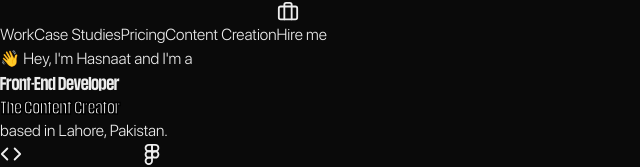
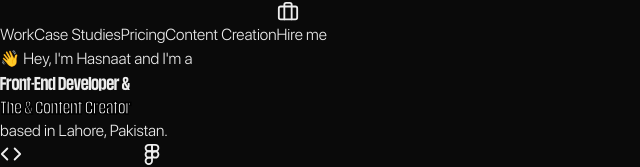
Before and after one commit to hasnaat-iftikhar/personal-website, a Next.js app: page / in a window 1280 px wide. Shown: the part 306-473 px from the top of the page, without its empty margins (0-640 px from the left). Built offline with nearby package versions, Linux system fonts and the light colour scheme.

Commit message:
worke don rsponsive view

```diff
--- a/src/app/components/base/Header/index.tsx
+++ b/src/app/components/base/Header/index.tsx
@@ -49,6 +49,7 @@ const Header = () => {
 
         <button
           onClick={() => setToggle(!toggle)}
+          className='block xl:hidden'
         >
           {toggle ? (
             <X width={36} height={36} />
@@ -58,7 +59,7 @@ const Header = () => {
         </button>
 
         <div
-          className={`block xl:hidden absolute top-[100px] left-0 w-full h-full bg-[rgba(255,255,255,0.4)] backdrop-blur-sm transition-all duration-300 ease-in-out ${toggle ? "opacity-100 translate-y-0" : "opacity-0 -translate-y-5 pointer-events-none"}`}
+          className={`block xl:hidden absolute top-[100px] left-0 w-full h-[100dvh] bg-[rgba(255,255,255,0.4)] backdrop-blur-sm transition-all duration-300 ease-in-out ${toggle ? "opacity-100 translate-y-0" : "opacity-0 -translate-y-5 pointer-events-none"}`}
         >
           <div className='bg-white py-10 border-b border-solid border-[#000]'>
             <Container className={`flex flex-col justify-start items-start gap-6`}>
--- a/src/app/page.tsx
+++ b/src/app/page.tsx
@@ -29,14 +29,14 @@ export default function Home() {
                         <p className='text-[20px] md:text-[24px] text-center md:text-left 2xl:text-[32px] text-[#1B1B1B]'>👋 Hey, I&apos;m Hasnaat and I&apos;m a</p>
 
                         <div className='flex flex-col'>
-                            <h2 className={`${MediaSans.className} text-[18vw] text-center md:text-left md:text-[11.6vw] lg:text-[9.2vw] xl:text-[9.7vw] 2xl:text-[9vw] leading-[100%]`}>Front-End Developer</h2>
+                            <h2 className={`${MediaSans.className} text-[18vw] text-center md:text-left md:text-[11.6vw] lg:text-[9.2vw] xl:text-[9.7vw] 2xl:text-[9vw] leading-[100%]`}>Front-End Developer <span className="contents md:hidden">& </span></h2>
                             <h2
                                 className={`${MediaSans.className} text-[18vw] text-center md:text-left md:text-[14.5vw] lg:text-[11.5vw] xl:text-[9.7vw] 2xl:text-[9vw] leading-[100%]`}
                                 style={{
                                     WebkitTextStroke: "1.5px black",
                                     color: "#fff"
                                 } as CSSProperties}
-                            ><span className="contents md:hidden">The </span>Content Creator</h2>
+                            ><span className="contents md:hidden">The </span><span className="hidden md:contents">& </span>Content Creator</h2>
                         </div>
 
                         <p className='text-[20px] md:text-[24px] text-center md:text-left 2xl:text-[32px]'>based in Lahore, Pakistan.</p>
```
